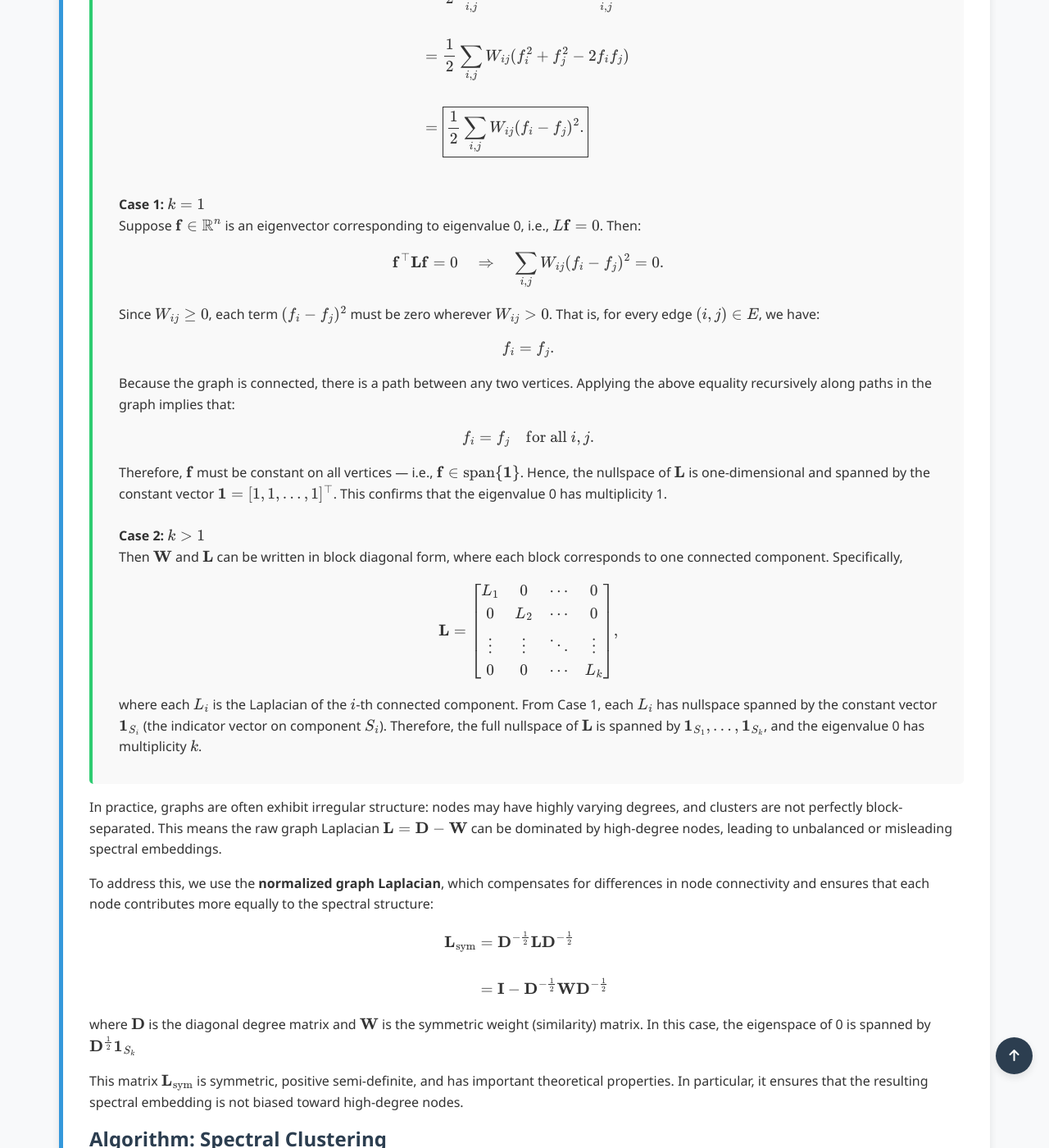
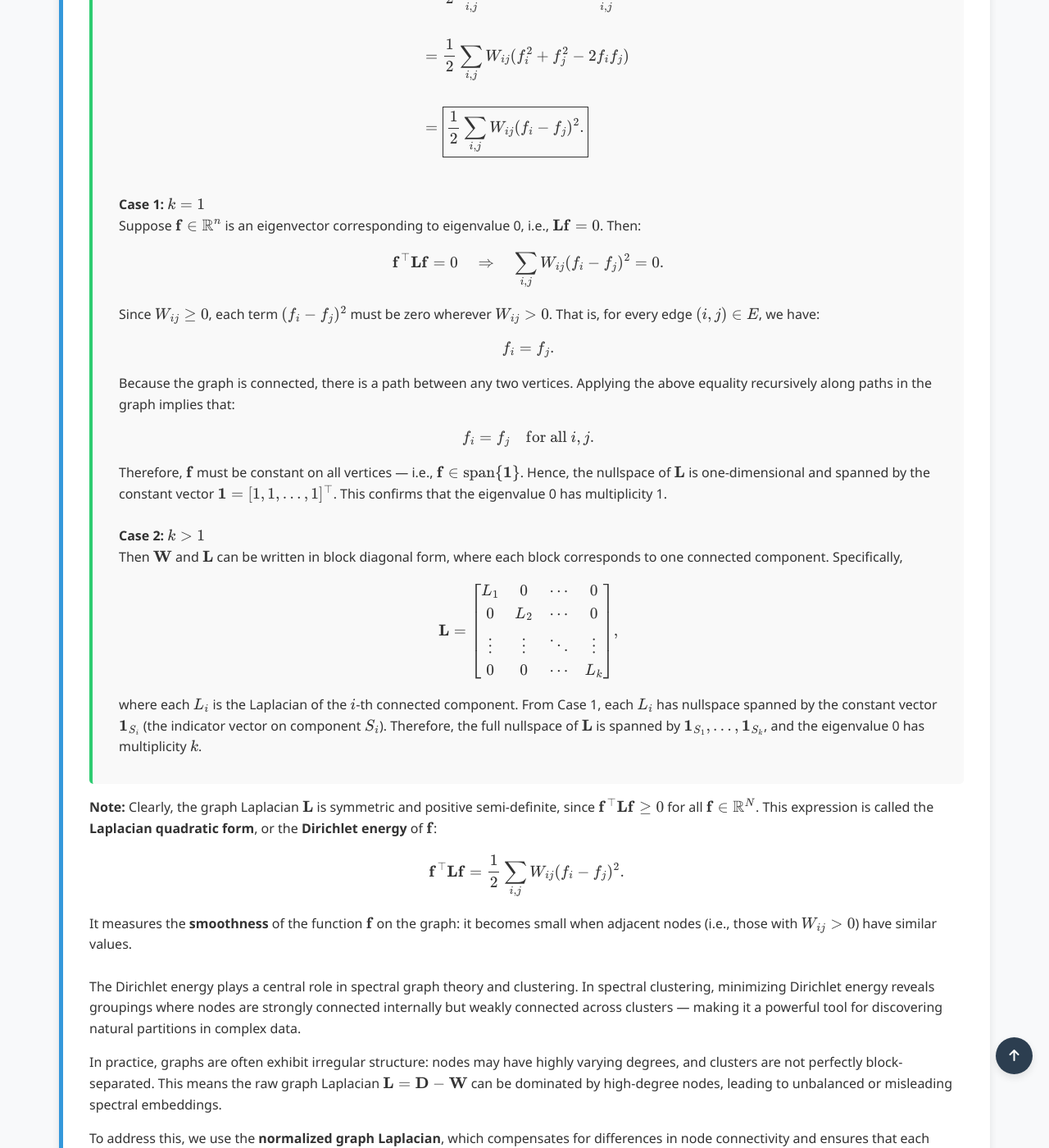
Before and after one commit to Yusukey01/yusukey01.github.io, a Jekyll site: the page built from Mathematics/Machine_learning/clustering.html, in a window 1280 px wide and 1400 px high, scrolled down 4226 px. Shown: the whole window at 82% size. Built offline with Jekyll 4.4.1, drawn with Linux system fonts in a browser that asks for light colours; some of the changed text lies outside the part shown.

Commit message:
made Graph raplacian

```diff
--- a/Mathematics/Machine_learning/clustering.html
+++ b/Mathematics/Machine_learning/clustering.html
@@ -174,7 +174,7 @@ uses_python: false
                         where \(\mathbf{W}\) is a symmetric weight matrix and \(\mathbf{D}\) is the diagonal degree matrix \(D_{ii} = \sum_j W_{ij}\).
 
                         <br><br>
-                        For any vector \(\mathbf{f} \in \mathbb{R}^n\), the quadratic form of the Laplacian is:
+                        For any vector \(\mathbf{f} \in \mathbb{R}^N\), the quadratic form of the Laplacian is:
                         \[
                         \mathbf{f}^\top \mathbf{L} \mathbf{f} = \mathbf{f}^\top (\mathbf{D} - \mathbf{W})\mathbf{f}
                         = \sum_i D_{ii} f_i^2 - \sum_{i,j} W_{ij} f_i f_j.
@@ -195,7 +195,6 @@ uses_python: false
                         \begin{align*}
                         \sum_{i,j} W_{ij} f_i^2 &= \frac{1}{2} \sum_{i,j} W_{ij}f_i^2 + \frac{1}{2} \sum_{i,j} W_{ji}f_j^2 \\\\
                                                 &= \frac{1}{2} \sum_{i,j} W_{ij}(f_i^2 + f_j^2).
-
                         \end{align*}
                         \]
 
@@ -210,7 +209,7 @@ uses_python: false
 
                         <br>
                         <strong>Case 1: \(k = 1\)</strong><br>
-                        Suppose \(\mathbf{f} \in \mathbb{R}^n\) is an eigenvector corresponding to eigenvalue 0, i.e., \(L \mathbf{f} = 0\). Then:
+                        Suppose \(\mathbf{f} \in \mathbb{R}^n\) is an eigenvector corresponding to eigenvalue 0, i.e., \(\mathbf{L} \mathbf{f} = 0\). Then:
                         \[
                         \mathbf{f}^\top \mathbf{L} \mathbf{f} = 0 \quad \Rightarrow \quad \sum_{i,j} W_{ij}(f_i - f_j)^2 = 0.
                         \]
@@ -245,6 +244,20 @@ uses_python: false
                         (the indicator vector on component \(S_i\)). Therefore, the full nullspace of \(\mathbf{L}\) is spanned
                         by \(\mathbf{1}_{S_1}, \ldots, \mathbf{1}_{S_k}\), and the eigenvalue 0 has multiplicity \(k\).
                      </div>
+                </p>
+                <p>
+                    <strong>Note:</strong> Clearly, the graph Laplacian \(\mathbf{L}\) is symmetric and positive semi-definite, since
+                    \(\mathbf{f}^\top \mathbf{L} \mathbf{f} \geq 0\) for all \(\mathbf{f} \in \mathbb{R}^N\). This expression is called the
+                    <strong>Laplacian quadratic form</strong>, or the <strong>Dirichlet energy</strong> of \(\mathbf{f}\):
+                    \[
+                    \mathbf{f}^\top \mathbf{L} \mathbf{f} = \frac{1}{2} \sum_{i,j} W_{ij}(f_i - f_j)^2.
+                    \]
+                    It measures the <strong>smoothness</strong> of the function \(\mathbf{f}\) on the graph: it becomes small when adjacent nodes
+                    (i.e., those with \(W_{ij} > 0\)) have similar values.
+                    <br><br>
+                    The Dirichlet energy plays a central role in spectral graph theory and clustering. In spectral clustering, minimizing Dirichlet
+                    energy reveals groupings where nodes are strongly connected internally but weakly connected across clusters —
+                    making it a powerful tool for discovering natural partitions in complex data.
                 </p>
 
                 <p>
```
Also changed, not shown: Mathematics/Machine_learning/ml.html (+4 -5 lines).
